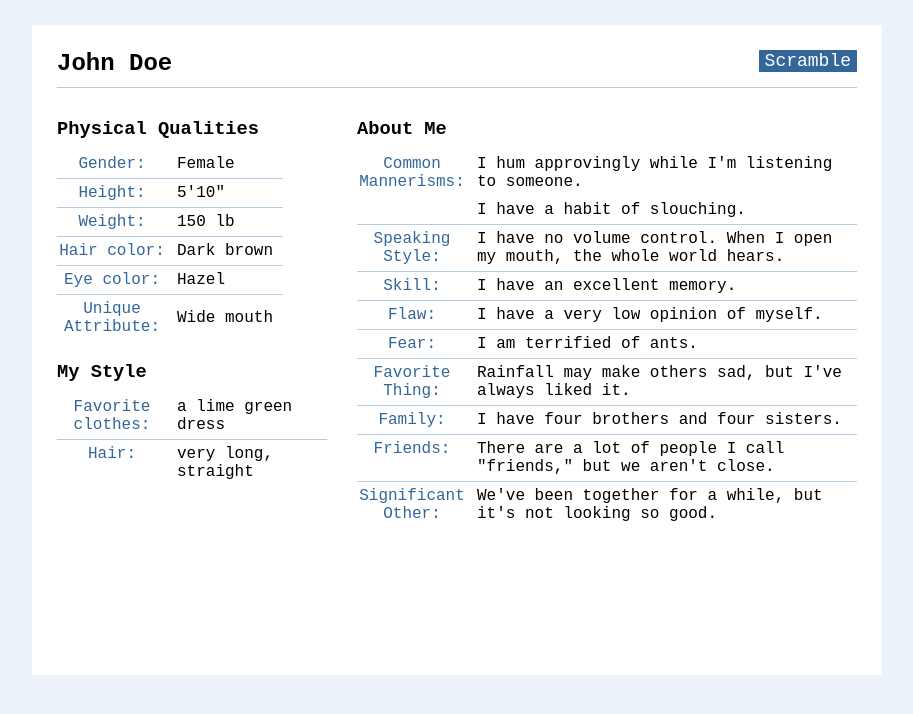
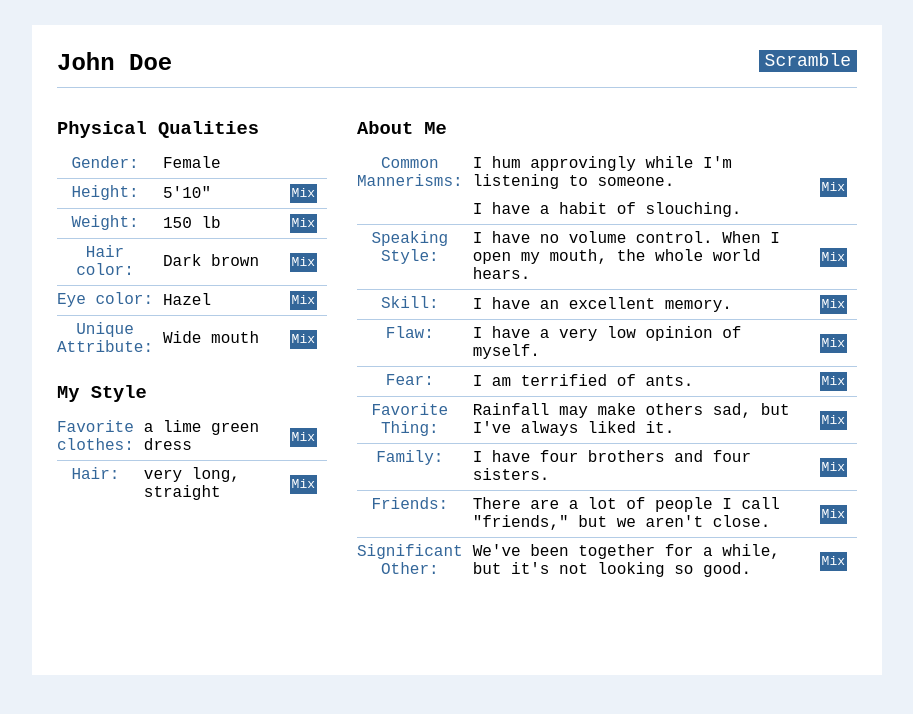
Before and after one commit to davidhammaker/Storc, a Flask app: page / in a window 1280 px wide. Shown: the part 55-769 px from the top of the page, without its empty margins (183-1096 px from the left). Run offline with Flask 2, Linux system fonts and the light colour scheme.

Commit message:
Add individual attribute mixing
Allow users to mix individual character attributes without scrambling
the entire character. Add buttons to 'base.html', which correspond to
event listeners in 'main.js', each of which selects a new attribute at
random. New attribute selection does not take exclusions into account.
Appropriate styles have been applied.

```diff
--- a/static/main.css
+++ b/static/main.css
@@ -231,6 +231,7 @@ tr:nth-child(1){
 
 td{
     padding: 5px 10px 5px 0;
+    width: 100%;
 }
 
 .key{
@@ -274,6 +275,12 @@ td{
 
 .button-r{
     float: right;
+}
+
+.mix_attribute{
+    font-size: small;
+    vertical-align: middle;
+    padding: 2px;
 }
 
 /* Smaller Centered Content */
--- a/static/main.js
+++ b/static/main.js
@@ -704,6 +704,16 @@ function getHeight() {
     return [heightRaw, height];
 };
 
+function parseHeight(height) {
+    height = height + '';
+    let heightNumbers = height.replace('\'', '');
+    heightNumbers = heightNumbers.replace('""', '');
+    let feet = heightNumbers[0];
+    let inches = heightNumbers.replace(feet, '');
+    let heightRaw = Number.parseInt(feet * 12) + Number.parseInt(inches);
+    return heightRaw;
+};
+
 function getWeight(heightRaw) {
     let weightElement = document.getElementById('weight');
     let weight;
@@ -1026,6 +1036,31 @@ function scramble() {
     select();
 };
 
+// Mix individual attributes
+
+let heightMixer = document.getElementById('mix_height').addEventListener('click', getHeight);
+let weightMixer = document.getElementById('mix_weight').addEventListener('click', function() {
+    getWeight(parseHeight(document.getElementById('height').textContent))
+});
+let hairColorMixer = document.getElementById('mix_hair_color').addEventListener('click', getHairColor);
+let eyeColorMixer = document.getElementById('mix_eye_color').addEventListener('click', getEyeColor);
+let uniqueAttributeMixer = document.getElementById('mix_unique_attribute').addEventListener('click', getUniqueAttribute);
+let favoriteClothesChoiceMixer = document.getElementById('mix_favorite_clothes').addEventListener('click', getFavoriteClothes);
+let hairStyleMixer = document.getElementById('mix_hair').addEventListener('click', getHairStyle);
+let mannerismsChoiceMixer = document.getElementById('mix_mannerisms').addEventListener('click', function() {
+    let mannerismsChoice = getMannerisms();
+    let mannerismOne = mannerismsChoice[0];
+    let mannerismTwo = mannerismsChoice[1];
+});
+let speakingStyleMixer = document.getElementById('mix_speaking_style').addEventListener('click', getSpeakingStyle);
+let skillMixer = document.getElementById('mix_skill').addEventListener('click', getSkill);
+let flawMixer = document.getElementById('mix_flaw').addEventListener('click', getFlaw);
+let fearMixer = document.getElementById('mix_fear').addEventListener('click', getFear);
+let favoriteThingMixer = document.getElementById('mix_favorite').addEventListener('click', getFavoriteThing);
+let familyMixer = document.getElementById('mix_family').addEventListener('click', getFamily);
+let friendsChoiceMixer = document.getElementById('mix_friends').addEventListener('click', getFriends);
+let significantOtherMixer = document.getElementById('mix_significant_other').addEventListener('click', getSignificantOther);
+
 // Initial scramble on page load
 
 scramble();
--- a/templates/base.html
+++ b/templates/base.html
@@ -33,22 +33,27 @@
                         <tr>
                             <td class="key">Height: </td>
                             <td id="height">Height</td>
+                            <td><button id="mix_height" type="button" class="button mix_attribute">Mix</button></td>
                         </tr>
                         <tr>
                             <td class="key">Weight: </td>
                             <td id="weight">Weight</td>
+                            <td><button id="mix_weight" type="button" class="button mix_attribute">Mix</button></td>
                         </tr>
                         <tr>
                             <td class="key">Hair color: </td>
                             <td id="hair_color">Hair color</td>
+                            <td><button id="mix_hair_color" type="button" class="button mix_attribute">Mix</button></td>
                         </tr>
                         <tr>
                             <td class="key">Eye color: </td>
                             <td id="eye_color">Eye color</td>
+                            <td><button id="mix_eye_color" type="button" class="button mix_attribute">Mix</button></td>
                         </tr>
                         <tr>
                             <td class="key">Unique Attribute: </td>
-                            <td id="unique_attribute">Eye color</td>
+                            <td id="unique_attribute">unique attribute</td>
+                            <td><button id="mix_unique_attribute" type="button" class="button mix_attribute">Mix</button></td>
                         </tr>
                     </table>
                 </div>
@@ -58,6 +63,7 @@
                         <tr>
                             <td class="key" rowspan="2">Common Mannerisms:</td>
                             <td id="mannerism_one">mannerism one</td>
+                            <td rowspan="2"><button id="mix_mannerisms" type="button" class="button mix_attribute">Mix</button></td>
                         </tr>
                         <tr class="no-border">
                             <td id="mannerism_two">mannerism two</td>
@@ -65,34 +71,42 @@
                         <tr>
                             <td class="key">Speaking Style:</td>
                             <td id="speaking_style">speaking style</td>
+                            <td><button id="mix_speaking_style" type="button" class="button mix_attribute">Mix</button></td>
                         </tr>
                         <tr>
                             <td class="key">Skill:</td>
                             <td id="skill">skill</td>
+                            <td><button id="mix_skill" type="button" class="button mix_attribute">Mix</button></td>
                         </tr>
                         <tr>
                             <td class="key">Flaw:</td>
                             <td id="flaw">flaw</td>
+                            <td><button id="mix_flaw" type="button" class="button mix_attribute">Mix</button></td>
                         </tr>
                         <tr>
                             <td class="key">Fear:</td>
                             <td id="fear">fear</td>
+                            <td><button id="mix_fear" type="button" class="button mix_attribute">Mix</button></td>
                         </tr>
                         <tr>
                             <td class="key">Favorite Thing:</td>
                             <td id="favorite">favorite thing</td>
+                            <td><button id="mix_favorite" type="button" class="button mix_attribute">Mix</button></td>
                         </tr>
                         <tr>
                             <td class="key">Family:</td>
                             <td id="family">family</td>
+                            <td><button id="mix_family" type="button" class="button mix_attribute">Mix</button></td>
                         </tr>
                         <tr>
                             <td class="key">Friends:</td>
                             <td id="friends">friends</td>
+                            <td><button id="mix_friends" type="button" class="button mix_attribute">Mix</button></td>
                         </tr>
                         <tr>
                             <td class="key">Significant Other:</td>
                             <td id="significant_other">significant other</td>
+                            <td><button id="mix_significant_other" type="button" class="button mix_attribute">Mix</button></td>
                         </tr>
                     </table>
                 </div>
@@ -102,10 +116,12 @@
                         <tr>
                             <td class="key">Favorite clothes:</td>
                             <td id="favorite_clothes">favorite clothes</td>
+                            <td><button id="mix_favorite_clothes" type="button" class="button mix_attribute">Mix</button></td>
                         </tr>
                         <tr>
                             <td class="key">Hair:</td>
                             <td id="hair">hair</td>
+                            <td><button id="mix_hair" type="button" class="button mix_attribute">Mix</button></td>
                         </tr>
                     </table>
                 </div>
```
